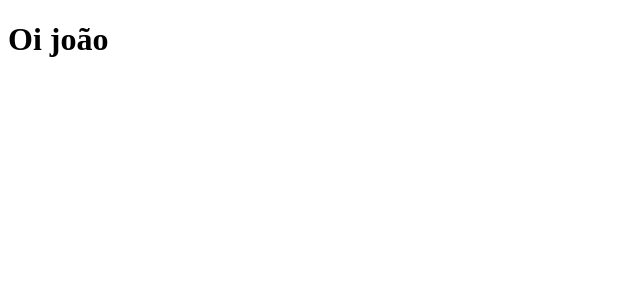
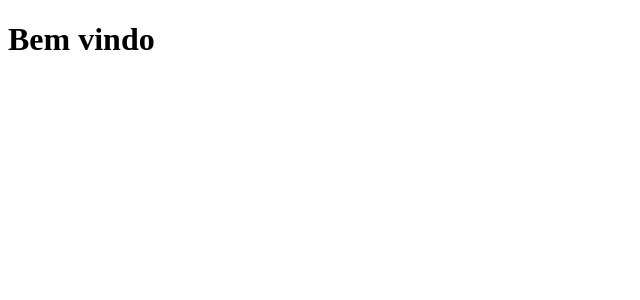
Before and after one commit to josueigs/clone-tabnews, a Next.js app: page / in a window 1280 px wide. Shown: the top 300 px of the page, without its empty margins (0-640 px from the left). Built offline with nearby package versions, Linux system fonts and the light colour scheme.

Commit message:
adiciona frase errada propositalmente para teste de rejeição

```diff
--- a/pages/index.js
+++ b/pages/index.js
@@ -1,5 +1,5 @@
 function Home(){
-    return <h1>Oi joão</h1>;
+    return <h1>Bem vindo</h1>;
 }
 
 export default Home;
```
